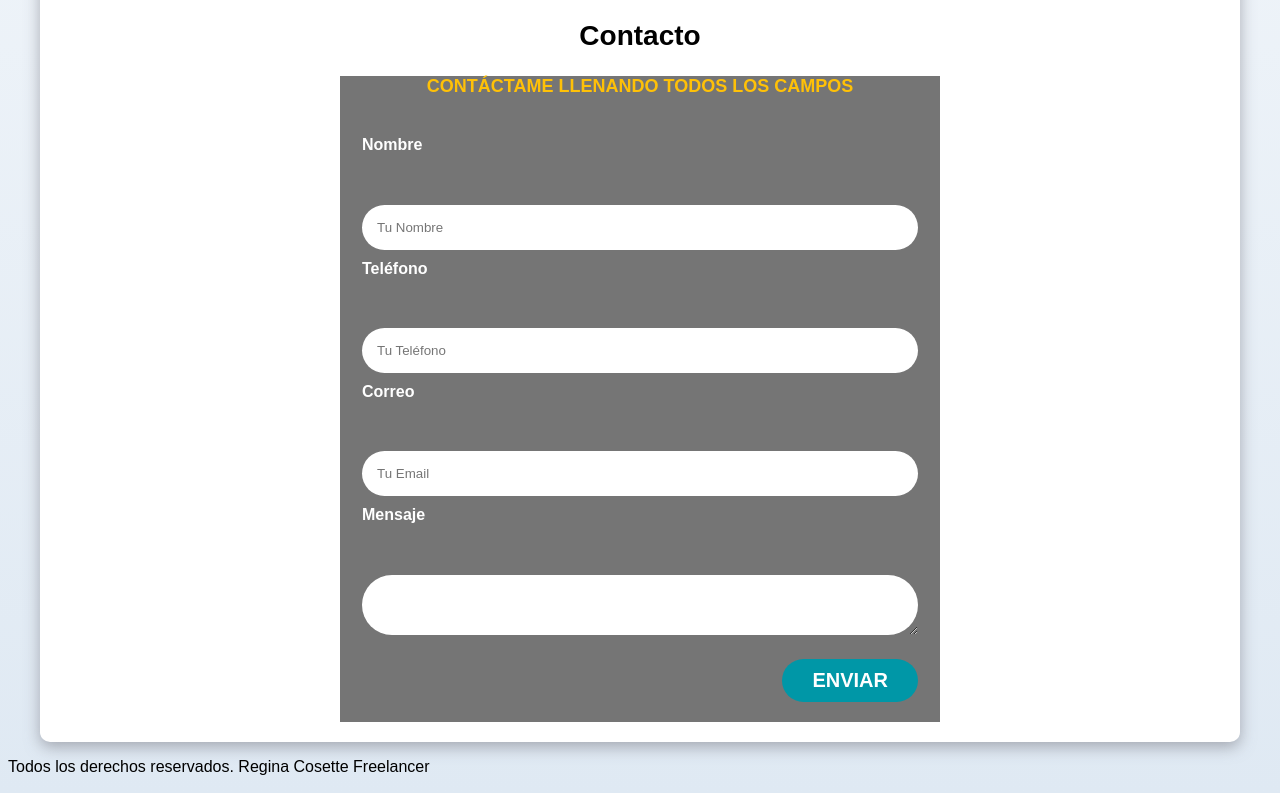
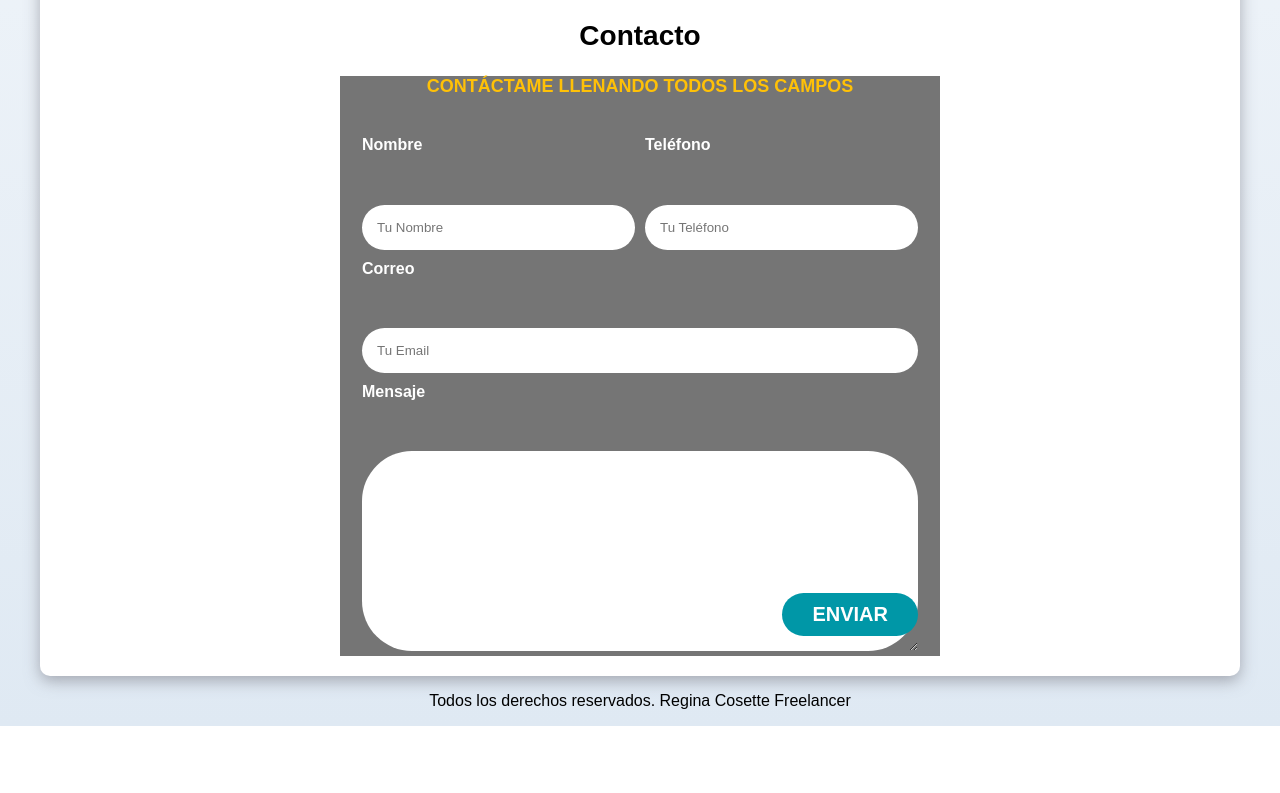
Before and after one commit to cosette212/freelancer_inicio-coss-html1uedemy, a plain HTML site: page freelancer_inicio/index.html in a window 1280 px wide. Shown: the part 1044-1837 px from the top of the page. After the commit the page ends 1770 px from the top, so only its background shows below. Drawn offline with Linux system fonts and the light colour scheme.

Commit message:
finalizando formulario, scroll (terminado)

```diff
--- a/freelancer_inicio/css/style.css
+++ b/freelancer_inicio/css/style.css
@@ -11,7 +11,17 @@
 html{
     font-size: 62.5%;
      box-sizing: border-box; /*Hack para box model */
+     scroll-snap-type: y mandatory;
 }
+/**scroll-snap**/
+.servicio,
+.navegacion-principal,
+.formulario {
+    scroll-snap-align: center;
+    scroll-snap-align: always;
+
+}
+
 *, *:before, *:after {
   box-sizing: inherit;
 }
@@ -223,7 +233,18 @@ h1,h2,h3 {
     color: var(--primario);
 }
 
-.contenedor-campos {
+@media (min-width: 768px) {
+    .contenedor-campos {
+    display: grid;
+    grid-template-columns: repeat(2, 1fr);
+    grid-template-rows: auto auto 20rem;
+    column-gap: 1rem;
+}
+
+    .campo:nth-child(3),
+    .campo:nth-child(4) {
+        grid-column: 1/3;
+    }
 }
 
 .campo {
@@ -237,7 +258,9 @@ h1,h2,h3 {
     display: block;
 }
 
-.campo textarea {}
+.campo textarea {
+    height: 20rem;
+}
 
 .input-text{
     width: 100%;
@@ -245,3 +268,8 @@ h1,h2,h3 {
     padding: 1.5rem;
     border-radius: 5rem;
 }
+
+/**footer**/
+.footer {
+    text-align: center;
+}
--- a/freelancer_inicio/index.html
+++ b/freelancer_inicio/index.html
@@ -176,7 +176,7 @@
 
   </main>
 
-    <footer>
+    <footer class="footer">
     <p>Todos los derechos reservados. Regina Cosette Freelancer</p>
     </footer>
 </body>
```
